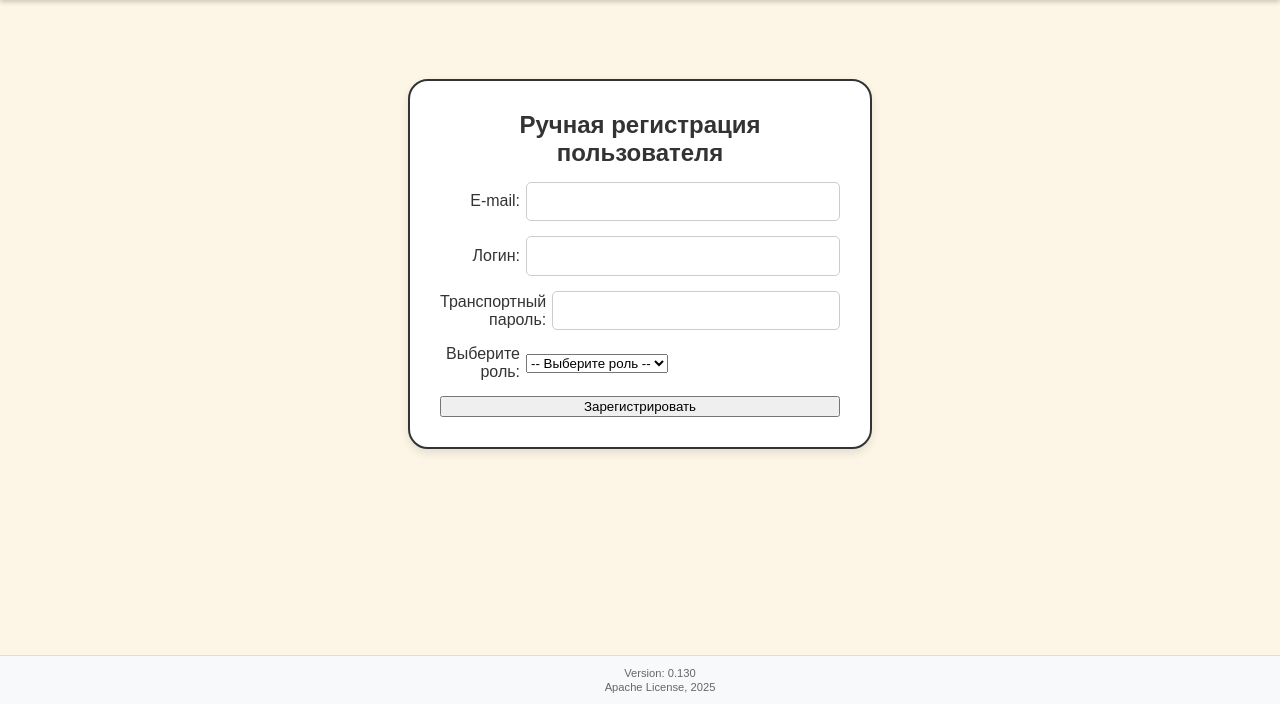
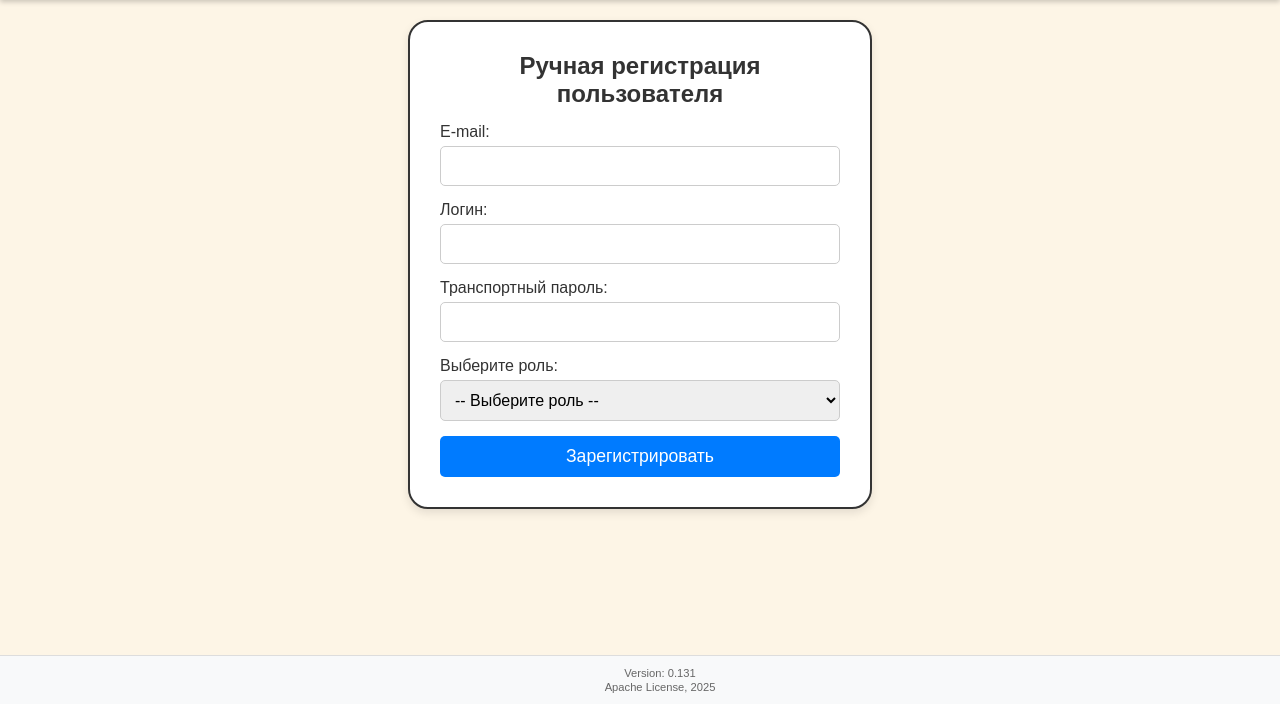
Before and after one commit to LeonArchie/SLM, a PHP site: page /FR_register.php in a window 1280 px wide. Shown: the part 96-800 px from the top of the page. Run offline with PHP 8.4, Linux system fonts and the light colour scheme; data that the repository does not hold is empty; some libraries are stand-ins or nearby versions.

Commit message:
v.131 update register css

```diff
--- a/css/register.css
+++ b/css/register.css
@@ -5,16 +5,16 @@
     padding: 30px; /* Внутренние отступы */
     box-shadow: 0 4px 10px rgba(0, 0, 0, 0.1); /* Тень */
     width: 400px; /* Ширина блока */
-    text-align: center; /* Выравнивание текста по центру */
-	margin: 0 auto; /* Центрирование блока по горизонтали */
+    text-align: left; /* Выравнивание текста по левому краю */
+    margin: 0 auto; /* Центрирование блока по горизонтали */
 }
 
 .register h2 {
     margin-top: 0; /* Убираем отступ сверху у заголовка */
-	margin-bottom: 15px; /* Отступ снизу для заголовка */
+    margin-bottom: 15px; /* Отступ снизу для заголовка */
     font-size: 1.5em; /* Размер шрифта заголовка */
     color: #333; /* Цвет текста */
-    text-align: center; /* Выравнивание текста по центру */
+    text-align: center; /* Выравнивание заголовка по центру */
 }
 
 .register form {
@@ -24,34 +24,32 @@
 }
 
 .register .input-group {
-    display: flex; /* Размещаем label и input в одной строке */
-    align-items: center; /* Выравниваем по вертикали */
-    gap: 6px; /* Отступ между label и input */
+    display: flex;
+    flex-direction: column; /* Лейбл и поле ввода в колонку */
+    gap: 5px; /* Отступ между лейблом и полем ввода */
 }
 
 .register label {
-    flex: 0 0 80px; /* Фиксированная ширина для label */
     font-size: 1em;
     color: #333;
-    text-align: right; /* Выравнивание текста label по правому краю */
+    text-align: left; /* Лейбл выравнивается по левому краю */
 }
 
 .register input[type="email"],
 .register input[type="text"],
 .register input[type="password"],
-.register input[type="role"] {
+.register select {
     padding: 10px; /* Внутренние отступы */
     border: 1px solid #ccc; /* Рамка */
     border-radius: 5px; /* Закруглённые углы */
     font-size: 1em; /* Размер шрифта */
-	flex: 1; /* Занимает всё оставшееся пространство */
-	box-sizing: border-box; /* Учитываем padding и border в ширине */
-	height: auto; /* Автоматическая высота */
-	line-height: 1.1; /* Увеличиваем межстрочный интервал */
+    width: 100%; /* Ширина поля ввода на всю доступную ширину */
+    box-sizing: border-box; /* Учитываем padding и border в ширине */
 }
 
-.register input[type="submit"] {
-    padding: 8px; /* Внутренние отступы */
+.register input[type="submit"],
+.register button[type="submit"] {
+    padding: 10px; /* Внутренние отступы */
     background-color: #007bff; /* Цвет фона кнопки */
     color: white; /* Цвет текста */
     border: none; /* Убираем рамку */
@@ -59,9 +57,11 @@
     font-size: 1.1em; /* Размер шрифта */
     cursor: pointer; /* Курсор в виде указателя */
     transition: background-color 0.3s ease; /* Плавное изменение цвета */
+    width: 100%; /* Ширина кнопки на всю доступную ширину */
 }
 
-.register input[type="submit"]:hover {
+.register input[type="submit"]:hover,
+.register button[type="submit"]:hover {
     background-color: #0056b3; /* Цвет фона при наведении */
 }
 
--- a/footer.html
+++ b/footer.html
@@ -1,5 +1,5 @@
 <!-- Подвал -->
 	<footer class="footer">
-		<div class="version">Version: 0.130</div>
+		<div class="version">Version: 0.131</div>
 		<div class="version">  Apache License, 2025</div>
 	</footer>
```
